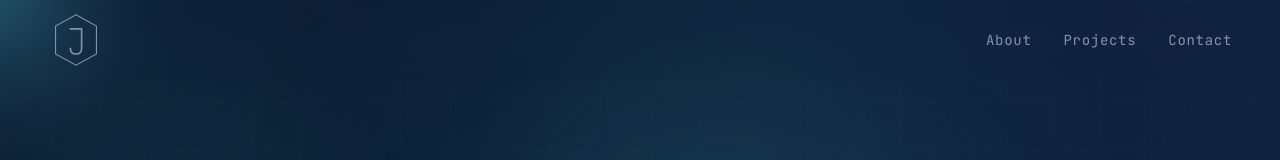
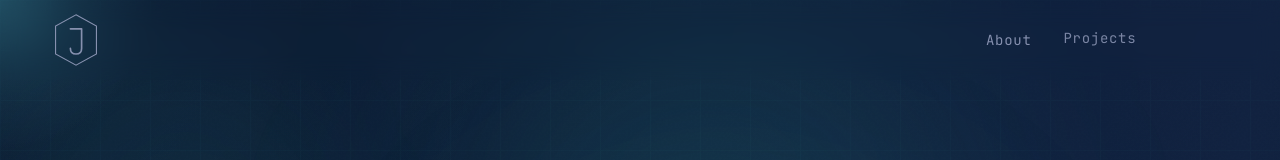
Before and after one commit to JayLao27/m-portfolio, a React (Vite) app: page / in a window 1280 px wide. Shown: the top 160 px of the page. Built offline with nearby package versions, Linux system fonts and the light colour scheme.

Commit message:
feat: add slide down animations for navigation links and update text animation for introduction

```diff
--- a/src/components/section/header.tsx
+++ b/src/components/section/header.tsx
@@ -76,21 +76,21 @@ export const Head: React.FC<HeadProps> = ({ isDarkMode, toggleTheme }) => {
           <nav className="flex items-center gap-8 max-md:gap-4">
             <a
               href="#about"
-              className={`${isDarkMode ? 'text-nav-text hover:text-highlight' : 'text-[#FFFFFF] hover:text-highlight'} no-underline text-sm font-['JetBrains_Mono'] tracking-wider transition-all duration-300 hover:translate-y-[-2px] max-md:text-xs relative group`}
+              className={`${isDarkMode ? 'text-nav-text hover:text-highlight' : 'text-[#FFFFFF] hover:text-highlight'} no-underline text-sm font-['JetBrains_Mono'] tracking-wider transition-all duration-300 hover:translate-y-[-2px] max-md:text-xs relative group ${showHeader ? 'animate-slide-down' : 'opacity-0'}`}
             >
               <span className="relative z-10">About</span>
               <span className="absolute bottom-0 left-0 w-0 h-0.5 bg-highlight transition-all duration-300 group-hover:w-full"></span>
             </a>
             <a
               href="#projects"
-              className={`${isDarkMode ? 'text-nav-text hover:text-highlight' : 'text-[#FFFFFF] hover:text-highlight'} no-underline text-sm font-['JetBrains_Mono'] tracking-wider transition-all duration-300 hover:translate-y-[-2px] max-md:text-xs relative group`}
+              className={`${isDarkMode ? 'text-nav-text hover:text-highlight' : 'text-[#FFFFFF] hover:text-highlight'} no-underline text-sm font-['JetBrains_Mono'] tracking-wider transition-all duration-300 hover:translate-y-[-2px] max-md:text-xs relative group ${showHeader ? 'animate-slide-down-delay-1' : 'opacity-0'}`}
             >
               <span className="relative z-10">Projects</span>
               <span className="absolute bottom-0 left-0 w-0 h-0.5 bg-highlight transition-all duration-300 group-hover:w-full"></span>
             </a>
             <a
               href="#contact"
-              className={`${isDarkMode ? 'text-nav-text hover:text-highlight' : 'text-[#FFFFFF] hover:text-highlight'} no-underline text-sm font-['JetBrains_Mono'] tracking-wider transition-all duration-300 hover:translate-y-[-2px] max-md:text-xs relative group`}
+              className={`${isDarkMode ? 'text-nav-text hover:text-highlight' : 'text-[#FFFFFF] hover:text-highlight'} no-underline text-sm font-['JetBrains_Mono'] tracking-wider transition-all duration-300 hover:translate-y-[-2px] max-md:text-xs relative group ${showHeader ? 'animate-slide-down-delay-2' : 'opacity-0'}`}
             >
               <span className="relative z-10">Contact</span>
               <span className="absolute bottom-0 left-0 w-0 h-0.5 bg-highlight transition-all duration-300 group-hover:w-full"></span>
@@ -110,13 +110,15 @@ export const Head: React.FC<HeadProps> = ({ isDarkMode, toggleTheme }) => {
 
         <div className="flex-1 max-w-[800px] text-center relative z-10">
           <div className="space-y-6">
-            <p
-              className={`text-hi-text text-base font-['JetBrains_Mono'] font-normal tracking-widest uppercase transition-all duration-700 ease-out ${
-                showText1 ? 'translate-y-0 opacity-100' : '-translate-y-8 opacity-0'
-              }`}
-            >
-              Hi, my name is
-            </p>
+            <div className="inline-block">
+              <p
+                className={`text-hi-text text-base font-['JetBrains_Mono'] font-normal tracking-widest uppercase ${
+                  showText1 ? 'typing-text' : 'opacity-0'
+                }`}
+              >
+                Hi, my name is
+              </p>
+            </div>
 
             <h1
               className={`text-[5rem] font-['Syne'] font-bold ${isDarkMode ? 'text-name-text' : 'text-[#F0F4FF]'} mb-2 leading-tight max-xl:text-[4rem] max-md:text-[3rem] max-sm:text-[2.5rem] transition-all duration-700 ease-out ${
```
